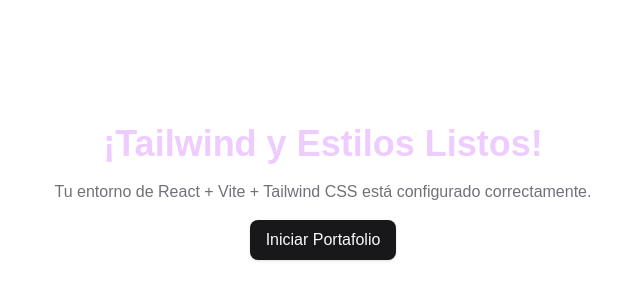
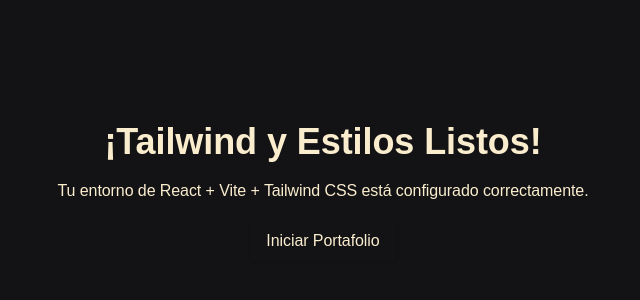
Before and after one commit to GORENTFUC/GORENTFUC.github.io, a React (Vite) app: page / in a window 1280 px wide. Shown: the part 208-508 px from the top of the page, without its empty margins (317-957 px from the left). Built offline with nearby package versions, Linux system fonts and the light colour scheme.

Commit message:
style(theme): add typography utilities and base shell styles

```diff
--- a/src/index.css
+++ b/src/index.css
@@ -5,55 +5,158 @@
 @config "../tailwind.config.js";
 
 @layer base {
-  :root {
-    --background: 0 0% 100%;
-    --foreground: 240 10% 3.9%;
-    --card: 0 0% 100%;
-    --card-foreground: 240 10% 3.9%;
-    --popover: 0 0% 100%;
-    --popover-foreground: 240 10% 3.9%;
-    --primary: 240 5.9% 10%;
-    --primary-foreground: 0 0% 98%;
-    --secondary: 240 4.8% 95.9%;
-    --secondary-foreground: 240 5.9% 10%;
-    --muted: 240 4.8% 95.9%;
-    --muted-foreground: 240 3.8% 46.1%;
-    --accent: 280 100% 90%; /* Tono rosado/púrpura suave */
-    --accent-foreground: 240 5.9% 10%;
-    --destructive: 0 84.2% 60.2%;
-    --border: 240 5.9% 90%;
-    --input: 240 5.9% 90%;
-    --ring: 240 5.9% 10%;
-    --radius: 0.625rem;
+  *,
+  *::before,
+  *::after {
+    box-sizing: border-box;
   }
 
-  .dark {
-    --background: 240 10% 3.9%; /* Negro mate #0f0f11 */
-    --foreground: 0 0% 98%;
-    --card: 240 10% 6%;
-    --card-foreground: 0 0% 98%;
-    --popover: 240 10% 6%;
-    --popover-foreground: 0 0% 98%;
-    --primary: 0 0% 98%;
-    --primary-foreground: 240 5.9% 10%;
-    --secondary: 240 3.7% 15.9%;
-    --secondary-foreground: 0 0% 98%;
-    --muted: 240 3.7% 15.9%;
-    --muted-foreground: 240 5% 64.9%;
-    --accent: 322 81% 85%; /* Rosa pastel para acentos en dark mode */
-    --accent-foreground: 0 0% 98%;
-    --destructive: 0 62.8% 30.6%;
-    --border: 240 3.7% 15.9%;
-    --input: 240 3.7% 15.9%;
-    --ring: 240 4.9% 83.9%;
+  html {
+    scroll-behavior: smooth;
+  }
+
+  body {
+    margin: 0;
+    min-height: 100svh;
+    font-family: var(--font-family-sans);
+    font-size: var(--font-body-lg-size);
+    font-weight: var(--font-body-lg-weight);
+    line-height: var(--font-body-lg-line-height);
+    letter-spacing: var(--font-body-lg-letter-spacing);
+    background-color: var(--color-background);
+    color: var(--color-text-primary);
+    -webkit-font-smoothing: antialiased;
+    -moz-osx-font-smoothing: grayscale;
+  }
+
+  #root {
+    min-height: 100svh;
+  }
+
+  ::selection {
+    background-color: rgba(212, 163, 115, 0.28);
+    color: var(--color-warm-cream-bright);
+  }
+
+  a {
+    color: inherit;
+    text-decoration: none;
+  }
+
+  button,
+  input,
+  textarea {
+    font: inherit;
   }
 }
 
-@layer base {
-  * {
-    @apply border-border;
+@layer utilities {
+  .font-display {
+    font-size: var(--font-display-size);
+    font-weight: var(--font-display-weight);
+    line-height: var(--font-display-line-height);
+    letter-spacing: var(--font-display-letter-spacing);
   }
-  body {
-    @apply bg-background text-foreground font-sans antialiased;
+
+  .font-headline-lg {
+    font-size: var(--font-headline-lg-size);
+    font-weight: var(--font-headline-lg-weight);
+    line-height: var(--font-headline-lg-line-height);
+    letter-spacing: var(--font-headline-lg-letter-spacing);
+  }
+
+  .font-headline-md {
+    font-size: var(--font-headline-md-size);
+    font-weight: var(--font-headline-md-weight);
+    line-height: var(--font-headline-md-line-height);
+    letter-spacing: var(--font-headline-md-letter-spacing);
+  }
+
+  .font-headline-sm {
+    font-size: var(--font-headline-sm-size);
+    font-weight: var(--font-headline-sm-weight);
+    line-height: var(--font-headline-sm-line-height);
+    letter-spacing: var(--font-headline-sm-letter-spacing);
+  }
+
+  .font-title-lg {
+    font-size: var(--font-title-lg-size);
+    font-weight: var(--font-title-lg-weight);
+    line-height: var(--font-title-lg-line-height);
+    letter-spacing: var(--font-title-lg-letter-spacing);
+  }
+
+  .font-title-md {
+    font-size: var(--font-title-md-size);
+    font-weight: var(--font-title-md-weight);
+    line-height: var(--font-title-md-line-height);
+    letter-spacing: var(--font-title-md-letter-spacing);
+  }
+
+  .font-body-md {
+    font-size: var(--font-body-md-size);
+    font-weight: var(--font-body-md-weight);
+    line-height: var(--font-body-md-line-height);
+    letter-spacing: var(--font-body-md-letter-spacing);
+  }
+
+  .font-body-sm {
+    font-size: var(--font-body-sm-size);
+    font-weight: var(--font-body-sm-weight);
+    line-height: var(--font-body-sm-line-height);
+    letter-spacing: var(--font-body-sm-letter-spacing);
+  }
+
+  .font-label-md {
+    font-size: var(--font-label-md-size);
+    font-weight: var(--font-label-md-weight);
+    line-height: var(--font-label-md-line-height);
+    letter-spacing: var(--font-label-md-letter-spacing);
+  }
+
+  .font-label-sm {
+    font-size: var(--font-label-sm-size);
+    font-weight: var(--font-label-sm-weight);
+    line-height: var(--font-label-sm-line-height);
+    letter-spacing: var(--font-label-sm-letter-spacing);
+    text-transform: uppercase;
+  }
+
+  .shell-frame {
+    border-inline: var(--border-structural);
+  }
+
+  .chip-neutral {
+    background-color: var(--chip-neutral-bg);
+    color: var(--chip-neutral-fg);
+    border: 1px solid var(--chip-neutral-border);
+  }
+
+  .chip-featured {
+    background-color: var(--chip-featured-bg);
+    color: var(--chip-featured-fg);
+    border: 1px solid var(--chip-featured-border);
+  }
+
+  .chip-status {
+    background-color: var(--chip-status-bg);
+    color: var(--chip-status-fg);
+    border: 1px solid var(--chip-status-border);
+  }
+
+  @media (max-width: 767px) {
+    .font-display {
+      font-size: var(--font-display-mobile-size);
+      font-weight: var(--font-display-mobile-weight);
+      line-height: var(--font-display-mobile-line-height);
+      letter-spacing: var(--font-display-mobile-letter-spacing);
+    }
+
+    .font-headline-lg {
+      font-size: var(--font-headline-lg-mobile-size);
+      font-weight: var(--font-headline-lg-mobile-weight);
+      line-height: var(--font-headline-lg-mobile-line-height);
+      letter-spacing: var(--font-headline-lg-mobile-letter-spacing);
+    }
   }
 }
```
